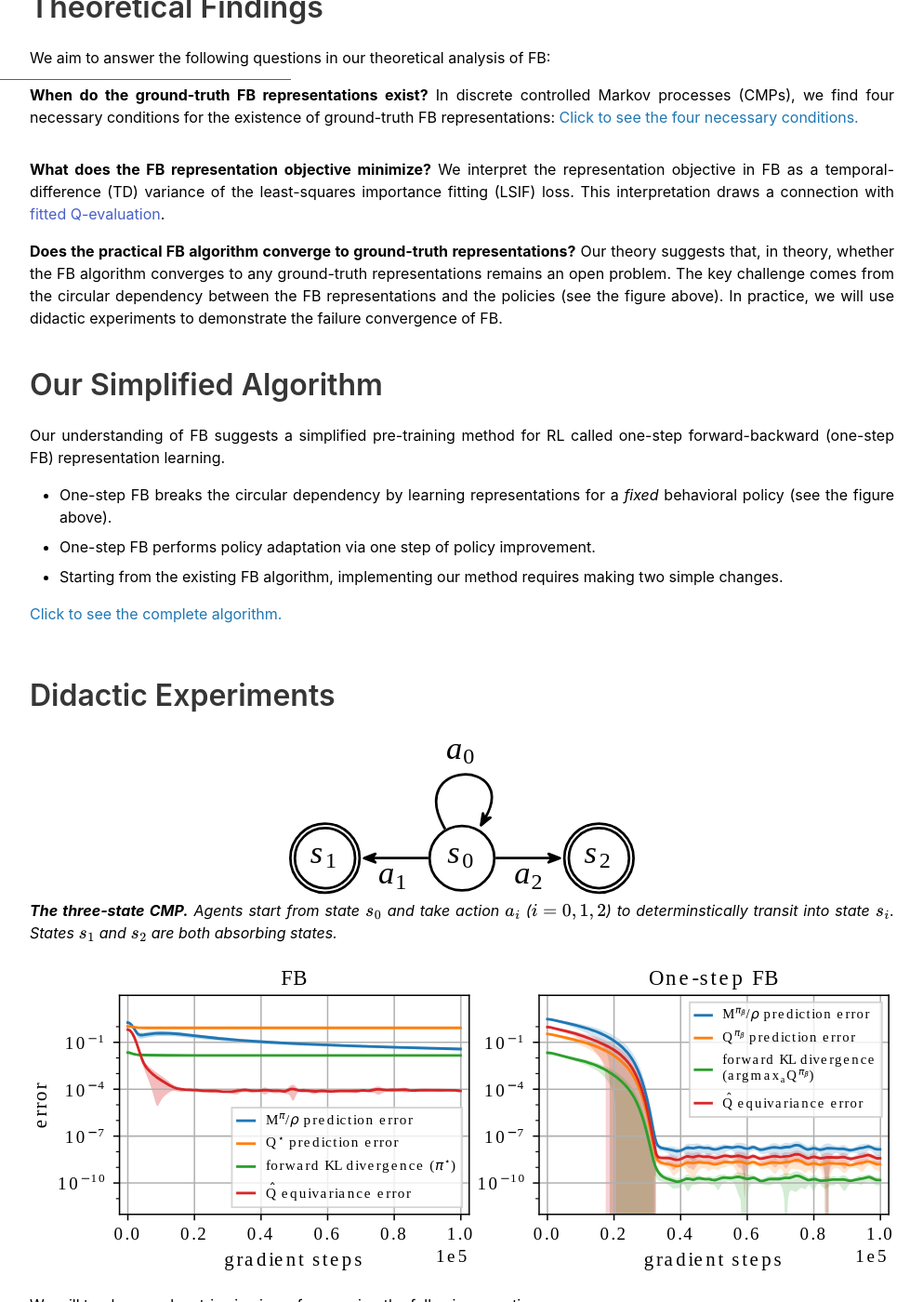
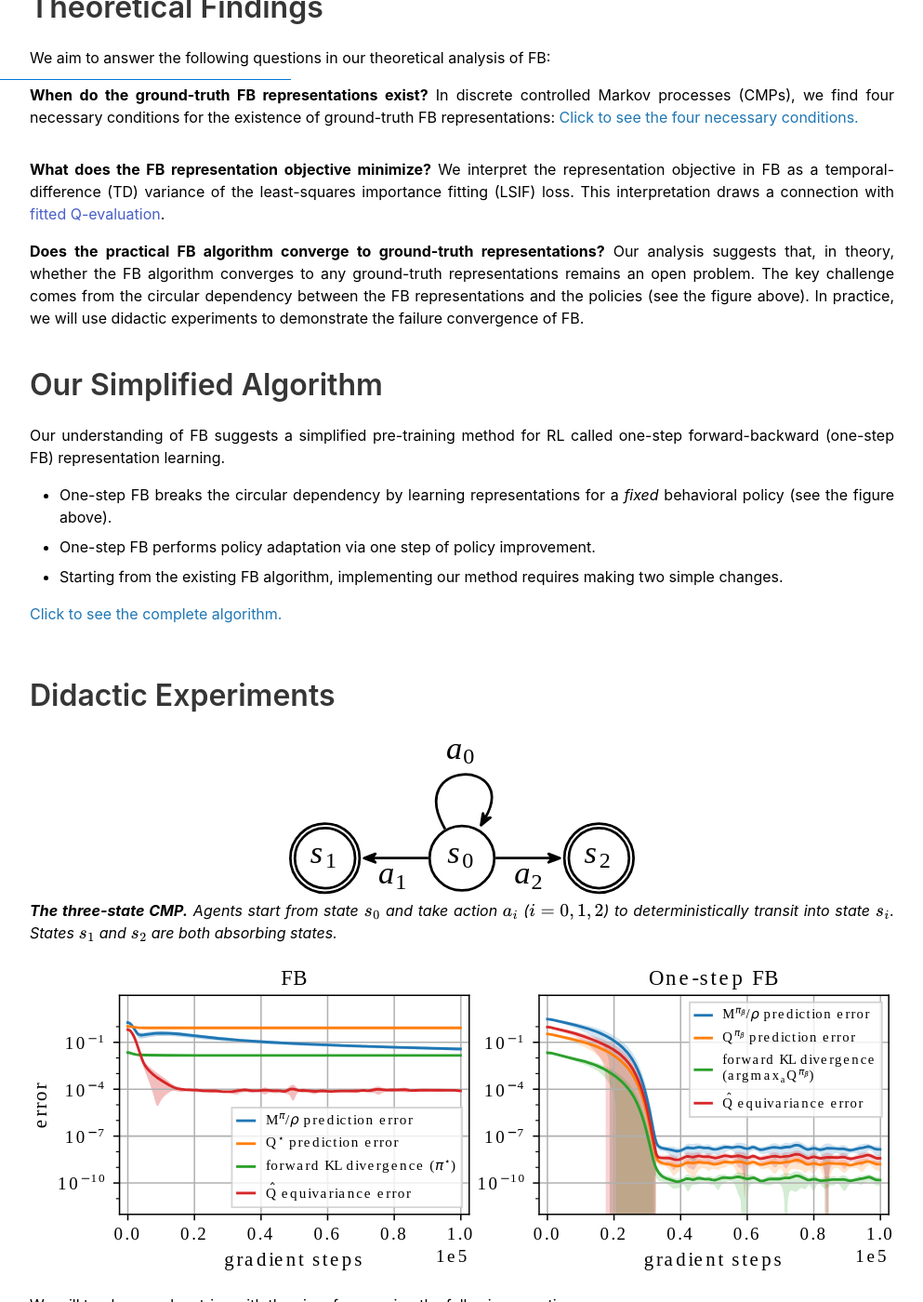
Before and after one commit to chongyi-zheng/chongyi-zheng.github.io, a Jekyll site: the page built from _pages/onestep_fb.html, in a window 1280 px wide and 1400 px high, scrolled down 1655 px. Shown: the whole window at 93% size, without its empty margins (143-1136 px from the left). Built offline with Jekyll 4.4.1, drawn with Linux system fonts in a browser that asks for light colours; some web fonts are replaced; comment, search, counter and statistics services are not loaded; a style sheet for code colours, icons or effects is not loaded; some of the changed text lies outside the part shown.

Commit message:
update onestep_fb page

```diff
--- a/_pages/onestep_fb.html
+++ b/_pages/onestep_fb.html
@@ -173,7 +173,7 @@ hide_title: true
               <a href="https://chongyi-zheng.github.io/">Chongyi Zheng*</a><sup>1</sup>&emsp;
             </span>
             <span class="author-block">
-              <a href="">Royina Karegoudra Jayanth*</a><sup>1</sup>&emsp;
+              <a href="http://www.linkedin.com/in/royina-karegoudra-jayanth-3a7bb9194">Royina Karegoudra Jayanth*</a><sup>1</sup>&emsp;
             </span>
             <span class="author-block">
               <a href="https://ben-eysenbach.github.io/">Benjamin Eysenbach</a><sup>1</sup>&emsp;</span>
@@ -280,7 +280,7 @@ hide_title: true
           </p>
 
           <p>
-            <b>Does the practical FB algorithm converge to ground-truth representations?</b> Our theory suggests that, in theory, whether the FB algorithm converges to any ground-truth representations remains an open problem. The key challenge comes from the circular dependency between the FB representations and the policies (see the figure above). In practice, we will use didactic experiments to demonstrate the failure convergence of FB.
+            <b>Does the practical FB algorithm converge to ground-truth representations?</b> Our analysis suggests that, in theory, whether the FB algorithm converges to any ground-truth representations remains an open problem. The key challenge comes from the circular dependency between the FB representations and the policies (see the figure above). In practice, we will use didactic experiments to demonstrate the failure convergence of FB.
           </p>
         </div>
       </div>
@@ -327,7 +327,7 @@ hide_title: true
             <div class="table-image-container" style="width:100%; text-align: center;">
               <img src="../assets/papers/onestep_fb/images/3_state_cmp.svg" alt="3 State CMP" style="width: 40%; height: auto;">
               <figcaption class="content has-text-justified" style="font-style: italic;">
-                <b>The three-state CMP.</b> Agents start from state \(s_0\) and take action \(a_i\) (\(i = 0, 1, 2\)) to determinstically transit into state \(s_i\). States \(s_1\) and \(s_2\) are both absorbing states.
+                <b>The three-state CMP.</b> Agents start from state \(s_0\) and take action \(a_i\) (\(i = 0, 1, 2\)) to deterministically transit into state \(s_i\). States \(s_1\) and \(s_2\) are both absorbing states.
               </figcaption>
             </div>
 
```
Also changed, not shown: other parts of _pages/onestep_fb.html (+1 -1 lines).
